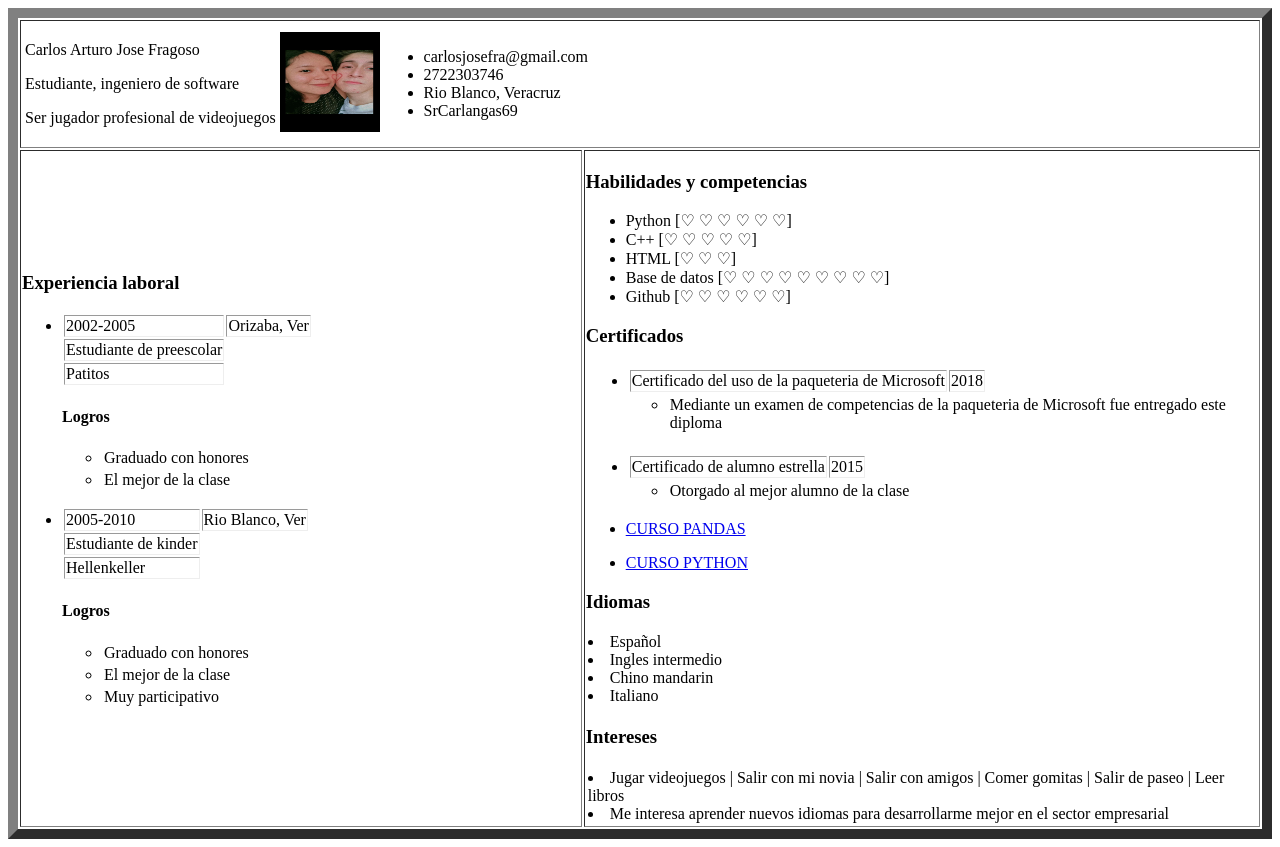
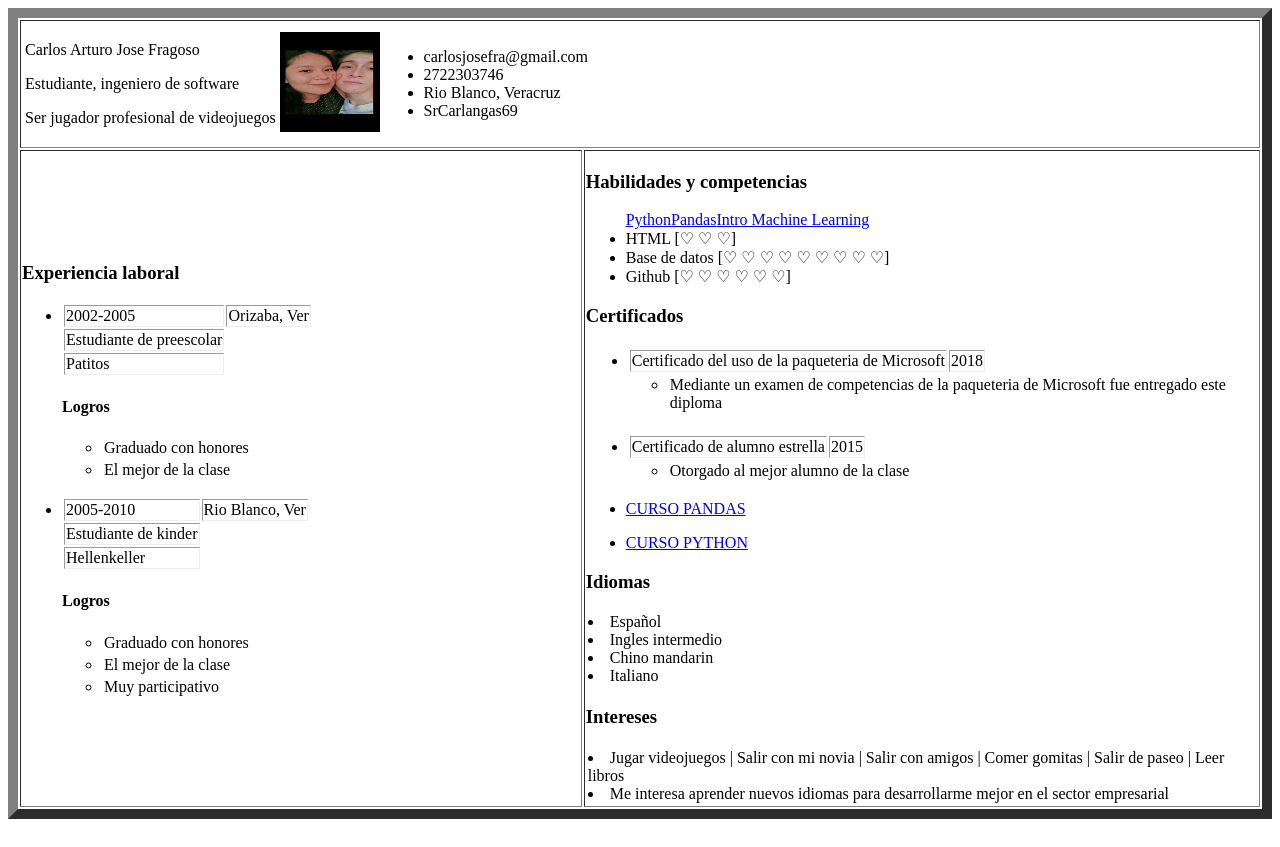
Before and after one commit to CarlosArt17/CarlosArt17.github.io, an Angular app: page / in a window 1280 px wide. Built offline with nearby package versions, Linux system fonts and the light colour scheme.

Commit message:
actualizar cv

```diff
--- a/src/app/skills-competences/skills-competences.component.html
+++ b/src/app/skills-competences/skills-competences.component.html
@@ -1,10 +1,9 @@
 <h3>Habilidades y competencias</h3>
 
     <ul>
-        <a href="/CarlosArt17.github.io/src/assets/imagenes/Carlos Arturo José Fragoso - Pandas.png"></a>
-
-        <li>Python [♡ ♡ ♡ ♡ ♡ ♡] </li>
-        <li>C++ [♡ ♡ ♡ ♡ ♡] </li>
+        <a href="https://firebasestorage.googleapis.com/v0/b/instagramart17.appspot.com/o/images%2FCarlos%20Arturo%20Jos%C3%A9%20Fragoso%20-%20Python.png?alt=media&token=c23356bf-51aa-43c1-9c73-a4a07740340d">Python</a>
+        <a href="https://firebasestorage.googleapis.com/v0/b/instagramart17.appspot.com/o/images%2FCarlos%20Arturo%20Jos%C3%A9%20Fragoso%20-%20Pandas.png?alt=media&token=d97a16ad-2833-4829-a4fd-8d815d3c19e2">Pandas</a>
+        <a href="https://firebasestorage.googleapis.com/v0/b/instagramart17.appspot.com/o/images%2FCarlos%20Arturo%20Jos%C3%A9%20Fragoso%20-%20Intro%20to%20Machine%20Learning.png?alt=media&token=e0be80d3-de54-4988-ac30-9a57344a9b57">Intro Machine Learning </a>
         <li>HTML [♡ ♡ ♡] </li>
         <li>Base de datos [♡ ♡ ♡ ♡ ♡ ♡ ♡ ♡ ♡]</li>
         <li>Github [♡ ♡ ♡ ♡ ♡ ♡]</li>
```
Also changed, not shown: src/assets/imagenes/Carlos Arturo José Fragoso - Intro to Machine Learning.png (added).
